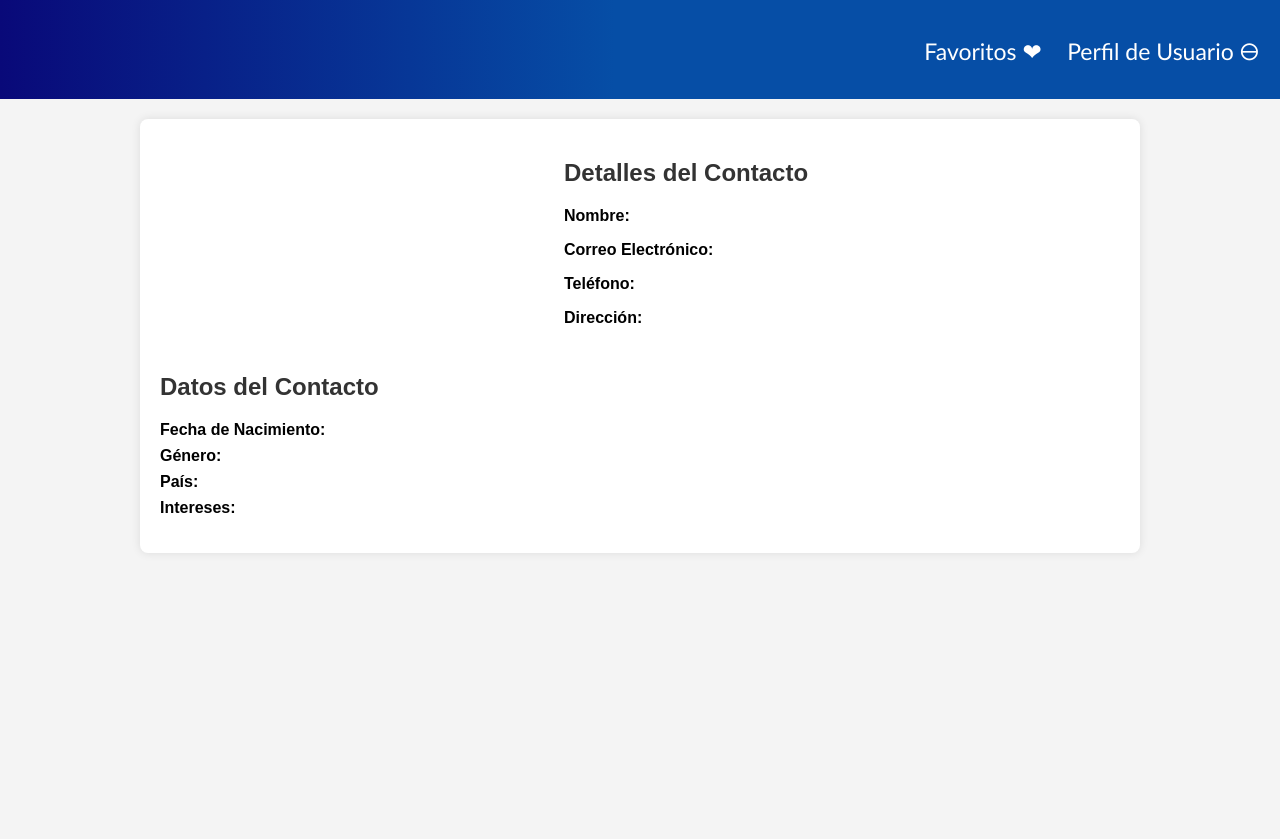
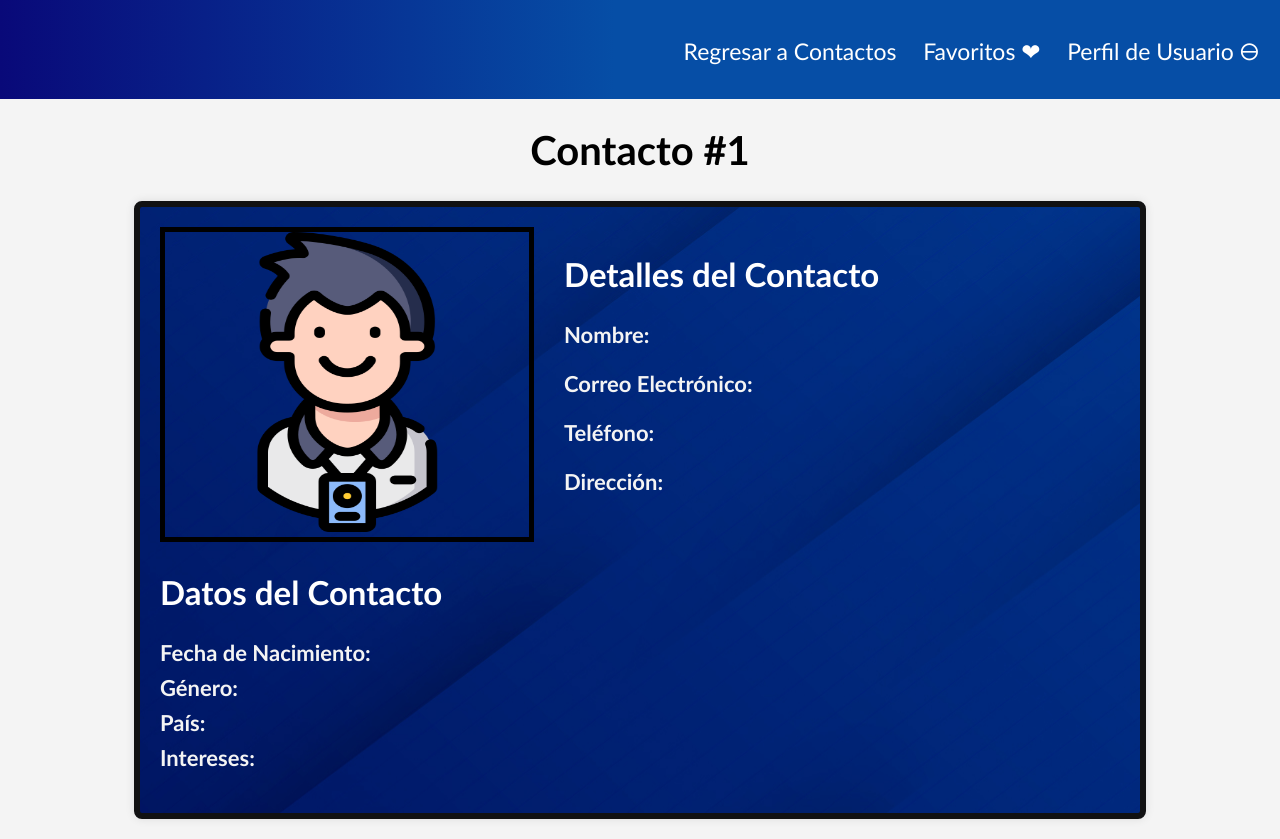
Before and after one commit to smaeda2019256/Laboratorio-1-PS, a plain HTML site: page assets/pages/detallescontacto.html in a window 1280 px wide. Before the commit the page ends 800 px from the top, so only its background shows below. Drawn offline with Linux system fonts and the light colour scheme.

Commit message:
Nuevo diseño para Contacto 1 y demás, con Icono

```diff
--- a/assets/pages/detallescontacto.html
+++ b/assets/pages/detallescontacto.html
@@ -8,14 +8,15 @@
 </head>
 <body>
     <nav>
+        <a href="../pages/contactos.html">Regresar a Contactos</a>
         <a href="../pages/favoritos.html">Favoritos ❤</a>
         <a href="../pages/perfilusuario.html">Perfil de Usuario 🜔</a>
       </nav>
-
+    <h1>Contacto #1</h1>
   <div class="container">
     <section class="contact-info">
       <div class="contact-image">
-        <img src="">
+        <img src="../resources/images/contacto1.png" width="100px" height="300px">
       </div>
       <div class="contact-details">
         <h2>Detalles del Contacto</h2>
--- a/assets/styles/detallescontactos.css
+++ b/assets/styles/detallescontactos.css
@@ -1,8 +1,10 @@
 body {
-    font-family: Arial, sans-serif;
+    font-family: 'Gill Sans', 'Gill Sans MT', Calibri, 'Trebuchet MS', sans-serif;
+    font-size: 22px;
     margin: 0;
     padding: 0;
     background-color: #f4f4f4;
+
   }
 
   .container {
@@ -12,6 +14,8 @@ body {
     background-color: #fff;
     border-radius: 8px;
     box-shadow: 0px 0px 10px rgba(0, 0, 0, 0.1);
+    border: 6px solid hsl(240, 3%, 7%);
+    background-image: url(../resources/images/fondo.jpg);
   }
 
   nav{
@@ -34,6 +38,17 @@ body {
     padding: 26px 0;
   }
 
+  h1{
+    color: #000000;
+    font-size: 40px;
+    font-family: 'Gill Sans', 'Gill Sans MT', Calibri, 'Trebuchet MS', sans-serif;
+    text-align: center;
+  }
+
+  h2{
+    color: #f4f4f4;
+  }
+
   .contact-info {
     display: flex;
     flex-wrap: wrap;
@@ -42,9 +57,10 @@ body {
   }
 
   .contact-image {
-    width: 100%;
-    max-width: 400px;
-    margin-bottom: 20px;
+    border: 5px solid hsl(0, 0%, 0%);
+    width: 90%;
+    max-width: 370px;
+    margin-bottom: 10px;
   }
 
   .contact-image img {
@@ -53,16 +69,18 @@ body {
   }
 
   .contact-details {
+    color: #f4f4f4;
     width: calc(100% - 20px);
   }
 
   .additional-info {
+    color: #f4f4f4;
     width: 100%;
     margin-top: 30px;
   }
 
   h2 {
-    color: #333;
+    color: #ffffff;
   }
 
   ul {
```
Also changed, not shown: assets/resources/images/contacto1.png (added).
